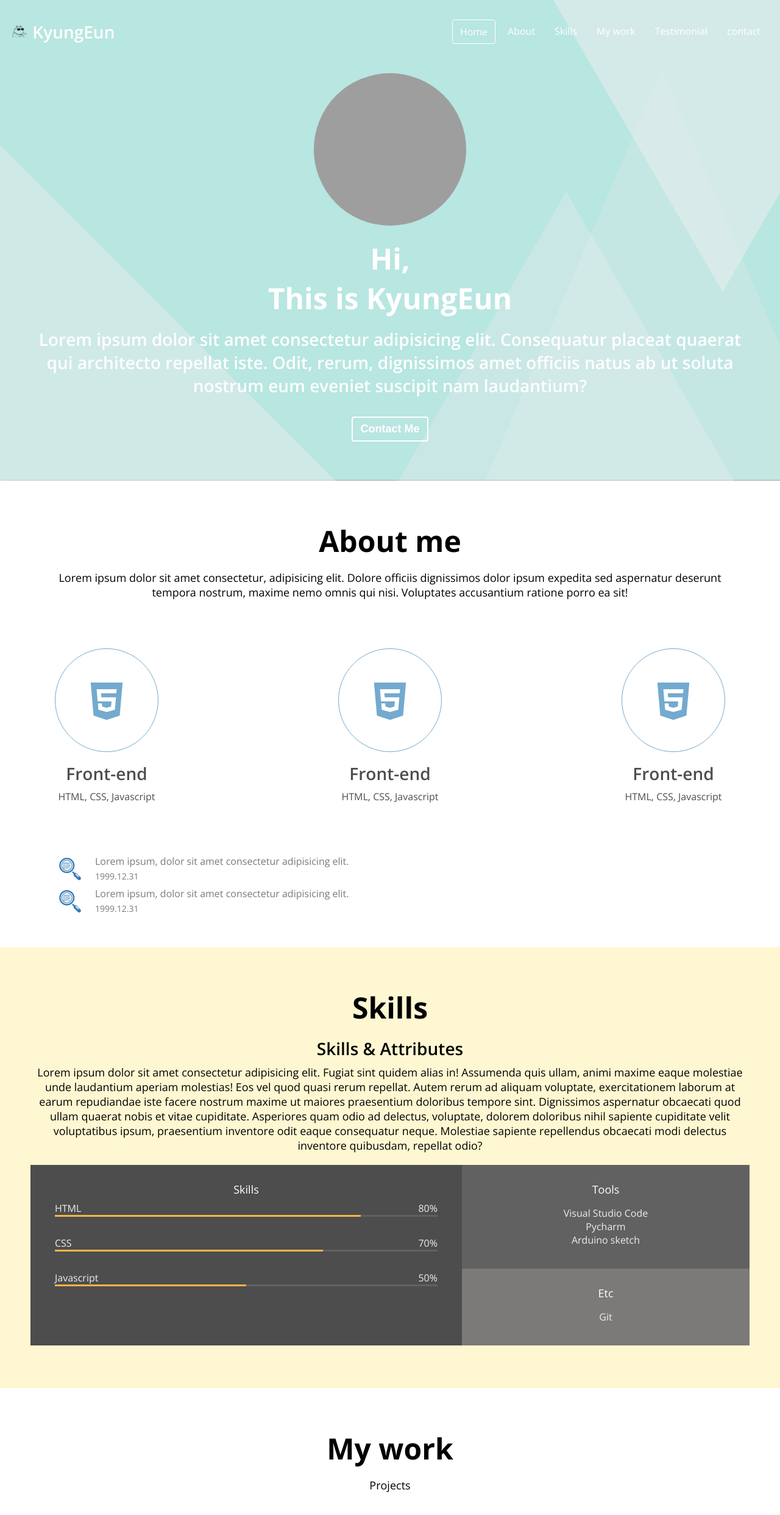
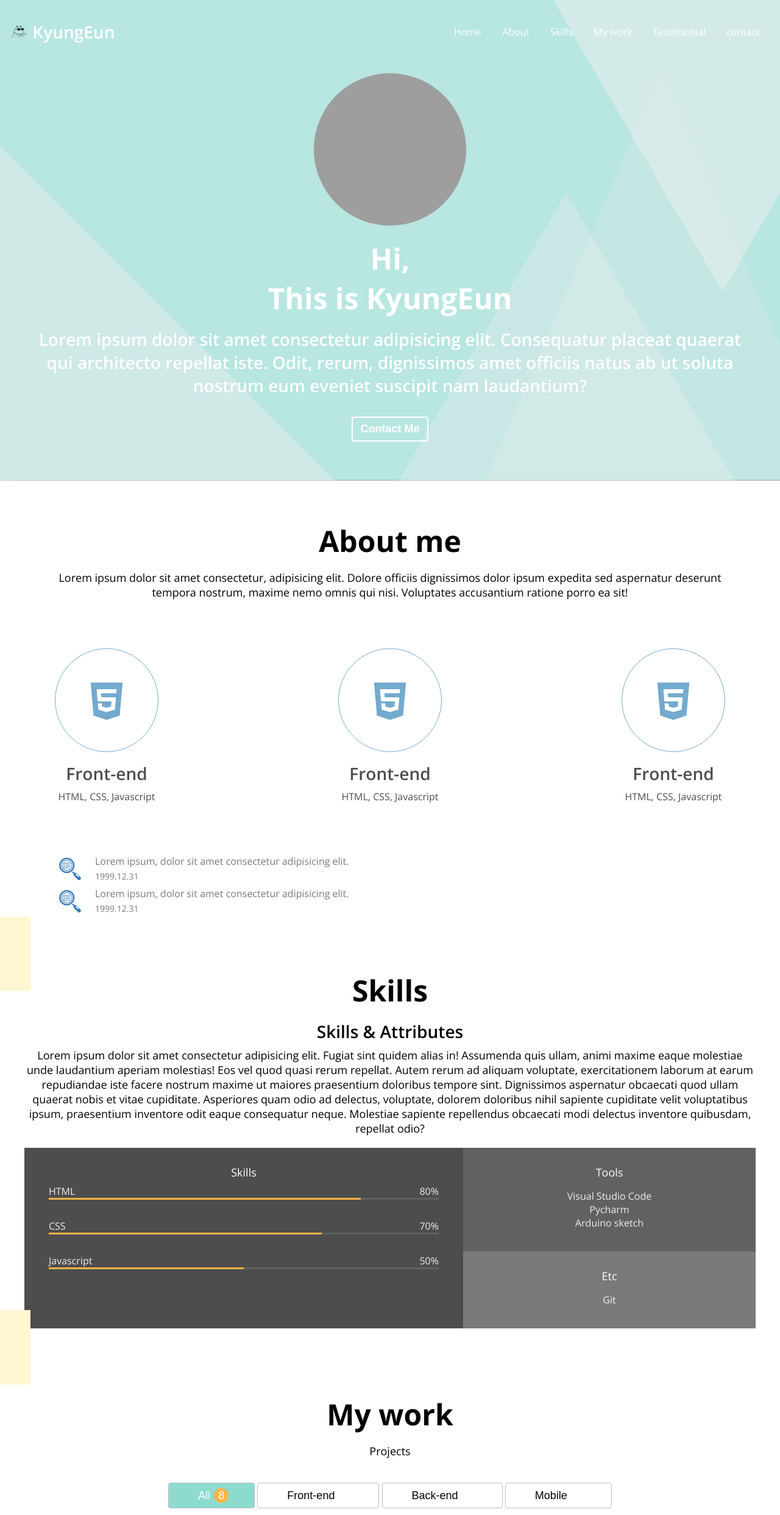
Before and after one commit to Iam-KyungEun/portfolio_dreamcoding, a plain HTML site: page index.html in a window 1280 px wide. Shown: the top 2484 px of the page at 61% size. Drawn offline with nearby package versions, Linux system fonts and the light colour scheme; grey boxes are pictures that could not be loaded.

Commit message:
JS: remove active from nav

```diff
--- a/index.html
+++ b/index.html
@@ -103,7 +103,7 @@
         </div>
     </section>
     <!-- Skills -->
-    <section id="skills" class="section">
+    <secstion id="skills" class="section">
         <div class="section__container">
             <h1>Skills</h1>
             <h2>Skills & Attributes</h2>
@@ -171,14 +171,15 @@
             </div>
         </div>
 
-    </section>
+    </secstion>
     <!-- Work -->
     <section id="work" class="section">
         <div class="section__container">
             <h1>My work</h1>
             <h3>Projects</h3>
             <div class="work__categories">
-                <button class="category__btn" data-filter="*">All<span class="category__count">8</span></button>
+                <button class="category__btn selected" data-filter="*">All<span
+                        class="category__count">8</span></button>
                 <button class="category__btn" data-filter="front-end">Front-end<span
                         class="category__count">3</span></button>
                 <button class="category__btn" data-filter="back-end">Back-end<span
--- a/main.js
+++ b/main.js
@@ -67,6 +67,14 @@ workBtnContainer.addEventListener('click', (event) => {
     if (filter == null) {
         return;
     }
+
+    // Remove selection from the previous item and select the new one
+    const active = document.querySelector('.category__btn.selected');
+    active.classList.remove('selected');
+    const target = event.target.nodeName === 'BUTTON' ?
+        event.target : event.target.parentNode;
+    target.classList.add('selected');
+
     projectContainer.classList.add('anim-out');
 
     setTimeout(() => {
--- a/style.css
+++ b/style.css
@@ -145,16 +145,15 @@ p {
     padding: 8px 12px;
     margin: 0 4px;
     cursor: pointer;
+    border: 1px solid transparent;
     border-radius: var(--size-border-radius);
 
 }
 
-.navbar__menu__item.active {
+.navbar__menu__item:hover {
     border: 1px solid var(--color-white);
-}
-
-.navbar__menu__item:hover {
     background-color: var(--color-dark-green);
+    border-radius: var(--size-border-radius);
 }
 
 .navbar__toggle-btn {
@@ -343,13 +342,13 @@ p {
     padding: 8px 48px;
 }
 
-.category__btn.active,
+.category__btn.selected,
 .category__btn:hover {
     background-color: var(--color-green);
     color: var(--color-white);
 }
 
-.category__btn.active .category__count,
+.category__btn.selected .category__count,
 .category__btn:hover .category__count {
     opacity: 1;
     top: 0;
```
